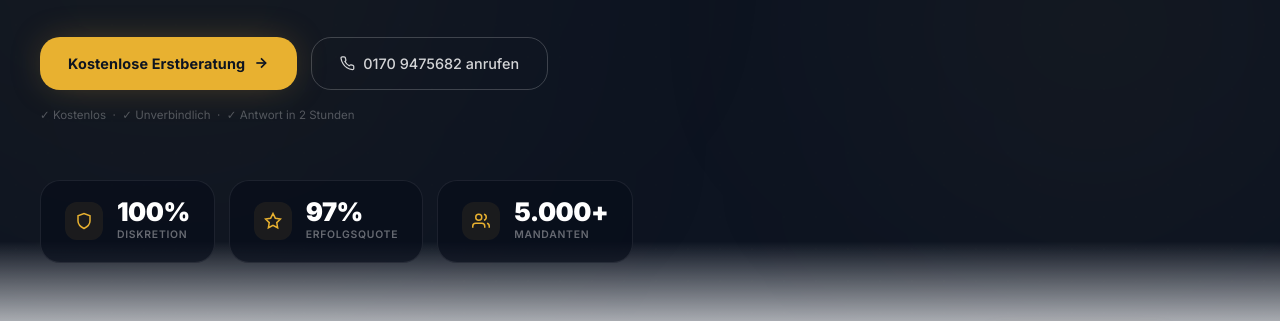
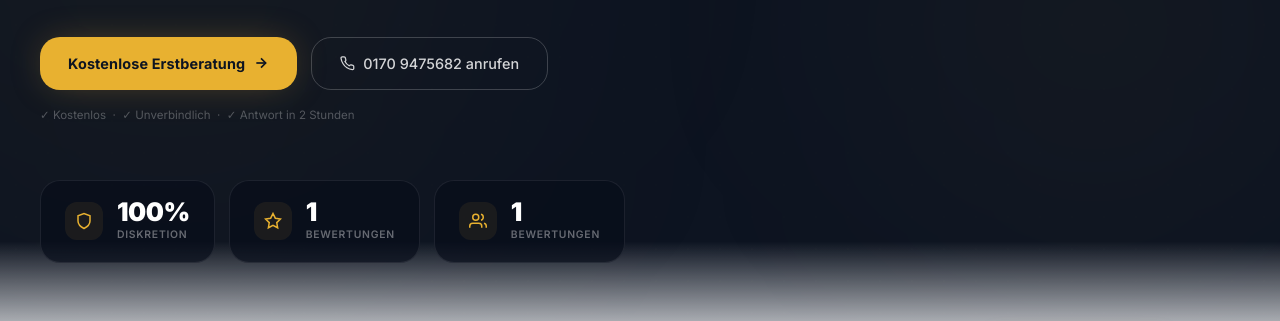
Before and after one commit to systemsforfuture/rechtsanwalt-daniel-schmidt-knatz-frankfurt-am-main, a plain HTML site: page index.html in a window 1280 px wide. Shown: the part 479-800 px from the top of the page. Drawn offline with nearby package versions, Linux system fonts and the light colour scheme.

Commit message:
fix: remove fake stats, real reviews count, fix impressum title

```diff
--- a/index.html
+++ b/index.html
@@ -445,11 +445,11 @@ footer{background:var(--navy-dark);border-top:1px solid var(--glass-dark-border)
         </div>
         <div class="stat-card glass-dark">
           <div class="stat-icon"><svg viewBox="0 0 24 24" fill="none" stroke="currentColor" stroke-width="2"><polygon points="12 2 15.09 8.26 22 9.27 17 14.14 18.18 21.02 12 17.77 5.82 21.02 7 14.14 2 9.27 8.91 8.26 12 2"/></svg></div>
-          <div><div class="stat-n" id="stat-success">97%</div><div class="stat-l">Erfolgsquote</div></div>
+          <div><div class="stat-n" id="stat-success">1</div><div class="stat-l">Bewertungen</div></div>
         </div>
         <div class="stat-card glass-dark">
           <div class="stat-icon"><svg viewBox="0 0 24 24" fill="none" stroke="currentColor" stroke-width="2"><path d="M17 21v-2a4 4 0 0 0-4-4H5a4 4 0 0 0-4 4v2"/><circle cx="9" cy="7" r="4"/><path d="M23 21v-2a4 4 0 0 0-3-3.87M16 3.13a4 4 0 0 1 0 7.75"/></svg></div>
-          <div><div class="stat-n" id="stat-clients">5.000+</div><div class="stat-l">Mandanten</div></div>
+          <div><div class="stat-n" id="stat-clients">1</div><div class="stat-l">Bewertungen</div></div>
         </div>
       </div>
     </div>
@@ -648,8 +648,8 @@ footer{background:var(--navy-dark);border-top:1px solid var(--glass-dark-border)
           <span class="process-step-badge">04</span>
         </div>
         <h3>Erfolgreicher Abschluss</h3>
-        <p>97% Erfolgsquote: Wir kämpfen bis zum bestmöglichen Ergebnis für Sie.</p>
-        <span class="process-highlight">97% Erfolgsquote</span>
+        <p>Konsequent und persönlich — wir kämpfen für Ihr bestmögliches Ergebnis.</p>
+        <span class="process-highlight">Ihr Recht durchsetzen</span>
       </div>
     </div>
     <div style="text-align:center" class="rv">
@@ -691,12 +691,12 @@ footer{background:var(--navy-dark);border-top:1px solid var(--glass-dark-border)
         <div class="about-box glass-dark" style="position:relative">
           <div class="about-box-accent"></div>
           <div style="position:relative">
-            <div class="about-main-num gold-text" id="about-years">25+</div>
-            <div class="about-main-lbl">Jahre Erfahrung</div>
+            <div class="about-main-num gold-text" id="about-years">Ihre<br>Kanzlei</div>
+            <div class="about-main-lbl">vor Ort</div>
             <div class="about-stats-grid">
               <div class="about-stat-card"><span class="about-stat-n">100%</span><span class="about-stat-l">Persönlich</span></div>
-              <div class="about-stat-card"><span class="about-stat-n" id="about-mandates">5.000+</span><span class="about-stat-l">Mandate</span></div>
-              <div class="about-stat-card"><span class="about-stat-n">97%</span><span class="about-stat-l">Erfolgsquote</span></div>
+              <div class="about-stat-card"><span class="about-stat-n" id="about-mandates">1</span><span class="about-stat-l">Bewertungen</span></div>
+              <div class="about-stat-card"><span class="about-stat-n">1</span><span class="about-stat-l">Bewertungen</span></div>
               <div class="about-stat-card"><span class="about-stat-n">5.0★</span><span class="about-stat-l">Bewertung</span></div>
             </div>
           </div>
@@ -722,7 +722,7 @@ footer{background:var(--navy-dark);border-top:1px solid var(--glass-dark-border)
         <div class="trust-point"><div class="trust-point-icon"><svg viewBox="0 0 24 24" fill="none" stroke="currentColor" stroke-width="2" width="18" height="18"><path d="M12 22s8-4 8-10V5l-8-3-8 3v7c0 6 8 10 8 10z"/></svg></div><h4>Anwaltsgeheimnis</h4><p>Absolute Vertraulichkeit in jedem Fall</p></div>
         <div class="trust-point"><div class="trust-point-icon"><svg viewBox="0 0 24 24" fill="none" stroke="currentColor" stroke-width="2" width="18" height="18"><circle cx="12" cy="12" r="10"/><polyline points="12 6 12 12 16 14"/></svg></div><h4>24h Erreichbarkeit</h4><p>Notfall-Hotline für dringende Fälle</p></div>
         <div class="trust-point"><div class="trust-point-icon"><svg viewBox="0 0 24 24" fill="none" stroke="currentColor" stroke-width="2" width="18" height="18"><polygon points="12 2 15.09 8.26 22 9.27 17 14.14 18.18 21.02 12 17.77 5.82 21.02 7 14.14 2 9.27 8.91 8.26 12 2"/></svg></div><h4>Fachanwälte</h4><p>Zertifizierte Spezialisten pro Rechtsgebiet</p></div>
-        <div class="trust-point"><div class="trust-point-icon"><svg viewBox="0 0 24 24" fill="none" stroke="currentColor" stroke-width="2" width="18" height="18"><polyline points="23 6 13.5 15.5 8.5 10.5 1 18"/><polyline points="17 6 23 6 23 12"/></svg></div><h4>97% Erfolgsquote</h4><p>Nachweislich überdurchschnittliche Ergebnisse</p></div>
+        <div class="trust-point"><div class="trust-point-icon"><svg viewBox="0 0 24 24" fill="none" stroke="currentColor" stroke-width="2" width="18" height="18"><polyline points="23 6 13.5 15.5 8.5 10.5 1 18"/><polyline points="17 6 23 6 23 12"/></svg></div><h4>Voller Einsatz</h4><p>Konsequente Durchsetzung Ihrer Rechte</p></div>
         <div class="trust-point"><div class="trust-point-icon"><svg viewBox="0 0 24 24" fill="none" stroke="currentColor" stroke-width="2" width="18" height="18"><rect x="3" y="11" width="18" height="11" rx="2" ry="2"/><path d="M7 11V7a5 5 0 0 1 10 0v4"/></svg></div><h4>DSGVO-konform</h4><p>Höchste Datenschutzstandards</p></div>
         <div class="trust-point"><div class="trust-point-icon"><svg viewBox="0 0 24 24" fill="none" stroke="currentColor" stroke-width="2" width="18" height="18"><path d="M17 21v-2a4 4 0 0 0-4-4H5a4 4 0 0 0-4 4v2"/><circle cx="9" cy="7" r="4"/><path d="M23 21v-2a4 4 0 0 0-3-3.87M16 3.13a4 4 0 0 1 0 7.75"/></svg></div><h4>Persönlich</h4><p>Fester Ansprechpartner ab Tag eins</p></div>
       </div>
@@ -783,7 +783,7 @@ footer{background:var(--navy-dark);border-top:1px solid var(--glass-dark-border)
         </div>
         <div class="faq-item">
           <button class="faq-btn"><span class="faq-btn-text">Wie ist die Erfolgsquote Ihrer Kanzlei?</span><svg class="faq-chev" viewBox="0 0 24 24" fill="none" stroke="currentColor" stroke-width="2"><polyline points="6 9 12 15 18 9"/></svg></button>
-          <div class="faq-answer"><p class="faq-answer-text">Wir erreichen eine Erfolgsquote von 97% — ob durch außergerichtliche Einigungen oder Gerichtsverfahren. Jeder Fall wird individuell mit einer maßgeschneiderten Strategie bearbeitet.</p></div>
+          <div class="faq-answer"><p class="faq-answer-text">Wir setzen Ihre Rechte konsequent durch — ob durch außergerichtliche Einigungen oder Gerichtsverfahren. Jeder Fall wird individuell mit einer maßgeschneiderten Strategie bearbeitet.</p></div>
         </div>
         <div class="faq-item">
           <button class="faq-btn"><span class="faq-btn-text">Wie funktioniert das Mandanten-Portal?</span><svg class="faq-chev" viewBox="0 0 24 24" fill="none" stroke="currentColor" stroke-width="2"><polyline points="6 9 12 15 18 9"/></svg></button>
@@ -879,8 +879,8 @@ footer{background:var(--navy-dark);border-top:1px solid var(--glass-dark-border)
     <div class="foot-bottom">
       <p class="foot-copy">&copy; 2026 Rechtsanwalt Daniel Schmidt-Knatz &middot; Alle Rechte vorbehalten</p>
       <div class="foot-legal">
-        <a href="#kontakt" title="Impressum wird bei Beauftragung eingerichtet">Impressum</a>
-        <a href="#kontakt" title="Datenschutz wird bei Beauftragung eingerichtet">Datenschutzerklärung</a>
+        <a href="#kontakt" >Impressum</a>
+        <a href="#kontakt" >Datenschutzerklärung</a>
         <span style="opacity:.35;font-size:.73rem;margin-left:6px">· Demo-Website</span>
       </div>
     </div>
```
